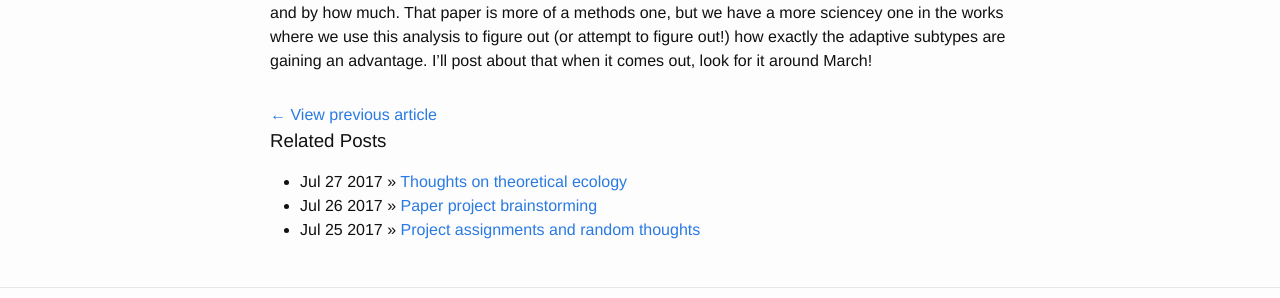
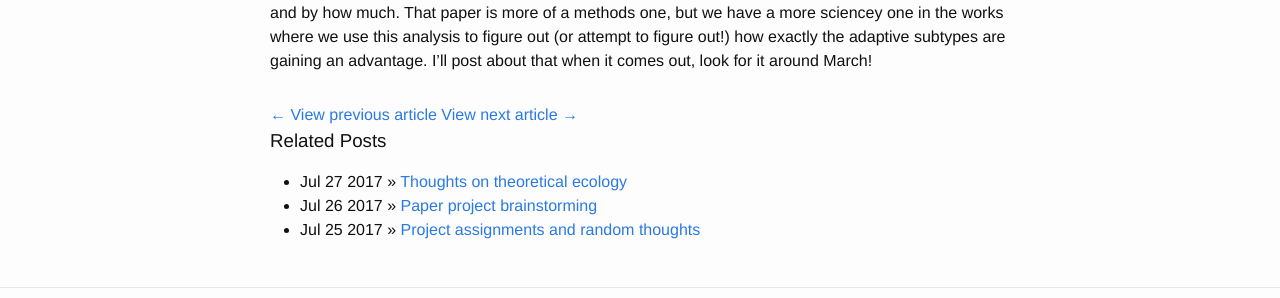
Before and after one commit to atishagarwala/atishagarwala.github.io, a Jekyll site: the page built from _posts/2017-01-27-Fitness-assay-code-done.markdown, in a window 1280 px wide. Shown: the part 388-686 px from the top of the page. Built offline with Jekyll 4.4.1, drawn with Linux system fonts in a browser that asks for light colours; comment, search, counter and statistics services are not loaded.

Commit message:
Update post.html

```diff
--- a/_layouts/post.html
+++ b/_layouts/post.html
@@ -19,9 +19,9 @@ comments: true
 </span>
 {% endif %}
 
-{% if post.next.url %}
+{% if page.next.url %}
 <span class="page-nav-item">
-    <a rel="next" href="{{ post.next.url }}" title="View {{ post.next.title }}">View next article &rarr;</a>
+    <a rel="next" href="{{ page.next.url }}" title="View {{ page.next.title }}">View next article &rarr;</a>
 </span>
 {% endif %}
 
```
